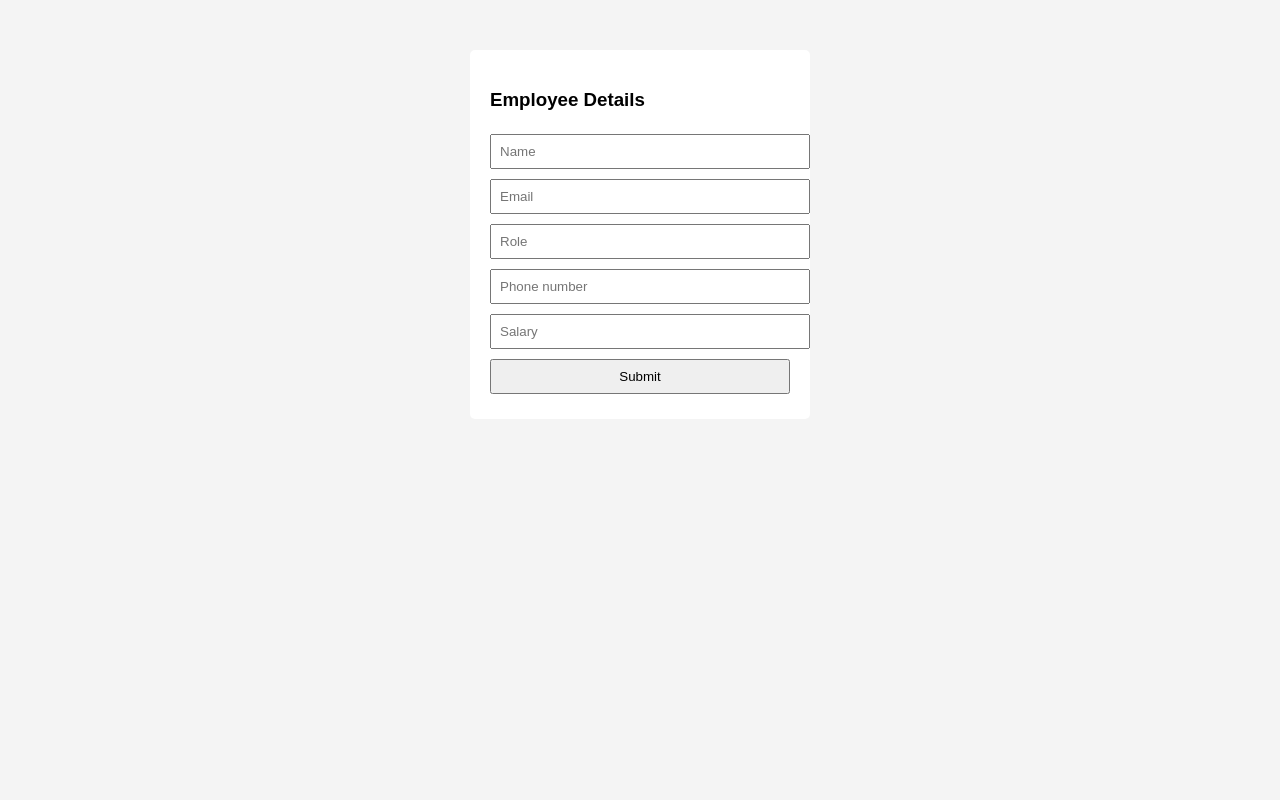
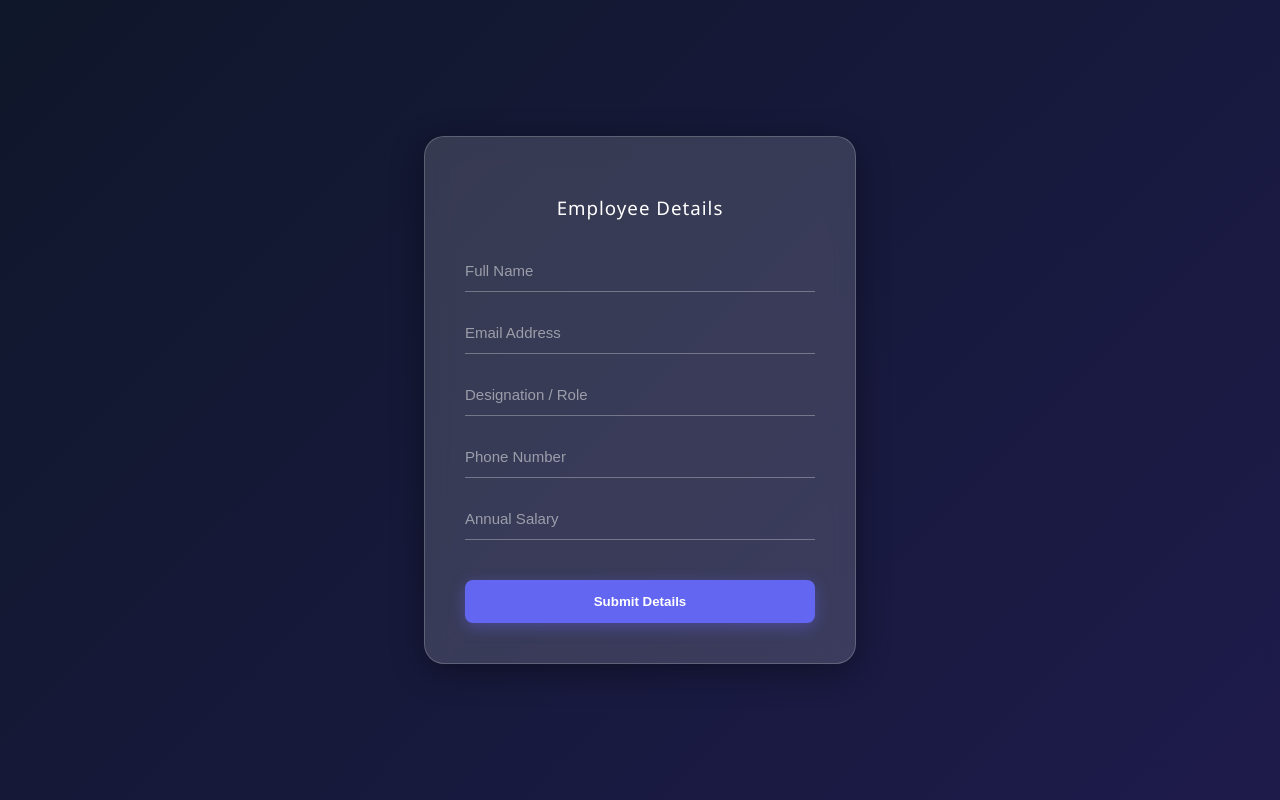
Before and after one commit to SaikumarGandesri06/employee-form-project, a plain HTML site: page index.html in a window 1280 px wide. Drawn offline with Linux system fonts and the light colour scheme.

Commit message:
Update index.html

```diff
--- a/index.html
+++ b/index.html
@@ -1,62 +1,137 @@
+<!DOCTYPE html>
+<html lang="en">
+<head>
+  <meta charset="UTF-8">
+  <title>Modern Employee Portal</title>
+  <style>
+    :root {
+      --primary: #6366f1;
+      --primary-hover: #4f46e5;
+      --glass: rgba(255, 255, 255, 0.15);
+    }
 
-<!DOCTYPE html>
-<html>
-<head>
-  <title>Employee Form</title>
-  <style>
     body {
-      font-family: Arial;
-      background: #f4f4f4;
+      font-family: 'Segoe UI', Tahoma, Geneva, Verdana, sans-serif;
+      background: linear-gradient(135deg, #0f172a 0%, #1e1b4b 100%);
+      height: 100vh;
+      display: flex;
+      justify-content: center;
+      align-items: center;
+      margin: 0;
     }
-    form {
-      background: white;
-      width: 300px;
-      margin: 50px auto;
-      padding: 20px;
-      border-radius: 5px;
+
+    .form-container {
+      background: var(--glass);
+      backdrop-filter: blur(12px);
+      -webkit-backdrop-filter: blur(12px);
+      border: 1px solid rgba(255, 255, 255, 0.2);
+      border-radius: 20px;
+      padding: 40px;
+      width: 350px;
+      box-shadow: 0 8px 32px 0 rgba(0, 0, 0, 0.37);
     }
-    input, button {
+
+    h3 {
+      color: #fff;
+      text-align: center;
+      margin-bottom: 30px;
+      font-weight: 300;
+      letter-spacing: 1px;
+    }
+
+    .input-group {
+      position: relative;
+      margin-bottom: 20px;
+    }
+
+    input {
       width: 100%;
-      padding: 8px;
-      margin: 5px 0;
+      padding: 12px 0;
+      background: transparent;
+      border: none;
+      border-bottom: 1px solid rgba(255, 255, 255, 0.3);
+      color: #fff;
+      outline: none;
+      transition: 0.3s;
+      font-size: 15px;
+    }
+
+    input:focus {
+      border-bottom-color: var(--primary);
+    }
+
+    input::placeholder {
+      color: rgba(255, 255, 255, 0.5);
+    }
+
+    button {
+      width: 100%;
+      padding: 14px;
+      margin-top: 20px;
+      border: none;
+      border-radius: 8px;
+      background: var(--primary);
+      color: white;
+      font-weight: 600;
+      cursor: pointer;
+      transition: all 0.3s ease;
+      box-shadow: 0 4px 15px rgba(99, 102, 241, 0.4);
+    }
+
+    button:hover {
+      background: var(--primary-hover);
+      transform: translateY(-2px);
+    }
+
+    button:active {
+      transform: translateY(0);
     }
   </style>
 </head>
 <body>
 
+<div class="form-container">
   <form id="employeeForm">
     <h3>Employee Details</h3>
-  <input type="text" id="name" placeholder="Name" required />
-  <input type="email" id="email" placeholder="Email" required />
-  <input type="text" id="role" placeholder="Role" required />
-  <input type="number" id="phone number" placeholder="Phone number" required />
-  <input type="number" id="salary" placeholder="Salary" required />
-  <button type="submit">Submit</button>
+    <div class="input-group"><input type="text" id="name" placeholder="Full Name" required /></div>
+    <div class="input-group"><input type="email" id="email" placeholder="Email Address" required /></div>
+    <div class="input-group"><input type="text" id="role" placeholder="Designation / Role" required /></div>
+    <div class="input-group"><input type="tel" id="phone" placeholder="Phone Number" required /></div>
+    <div class="input-group"><input type="number" id="salary" placeholder="Annual Salary" required /></div>
+    <button type="submit">Submit Details</button>
   </form>
+</div>
 
 <script>
-document.getElementById("employeeForm").addEventListener("submit", function(e) {
+document.getElementById("employeeForm").addEventListener("submit", async function(e) {
   e.preventDefault();
+
+  const submitBtn = e.target.querySelector('button');
+  submitBtn.innerText = "Processing...";
+  submitBtn.style.opacity = "0.7";
 
   const data = {
     name: document.getElementById("name").value,
     email: document.getElementById("email").value,
     role: document.getElementById("role").value,
     salary: document.getElementById("salary").value,
-    phonenumber: document.getElementById("phone number").value
+    phonenumber: document.getElementById("phone").value
   };
 
-  fetch("http://localhost:3000/add-employee", {
+  try {
+    const res = await fetch("http://localhost:3000/add-employee", {
       method: "POST",
-    headers: {
-      "Content-Type": "application/json"
-    },
+      headers: { "Content-Type": "application/json" },
       body: JSON.stringify(data)
-  })
-  .then(res => res.json())
-  .then(result => {
-    alert(result.message);
     });
+    const result = await res.json();
+    alert(result.message || "Data Submitted Successfully!");
+  } catch (err) {
+    alert("Submission failed. Ensure your local server is running.");
+  } finally {
+    submitBtn.innerText = "Submit Details";
+    submitBtn.style.opacity = "1";
+  }
 });
 </script>
 
```
Lines whose indentation alone changed are shown as unchanged.
